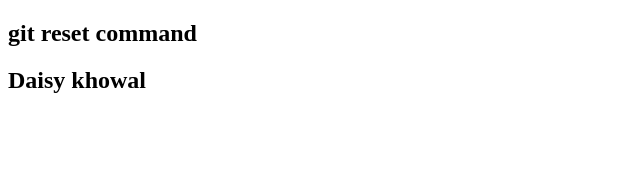
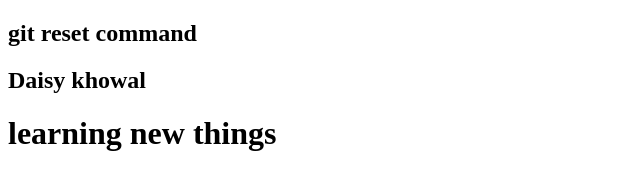
Before and after one commit to Daisykhowal/git-reset-command, a plain HTML site: page index.html in a window 1280 px wide. Shown: the whole page, without its empty margins (0-640 px from the left). Drawn offline with Linux system fonts and the light colour scheme.

Commit message:
git reset command done

```diff
--- a/index.html
+++ b/index.html
@@ -8,5 +8,6 @@
 <body>
     <h2>git reset command</h2>
     <h2>Daisy khowal</h2>
+    <h1>learning new things</h1>
 </body>
 </html>
```
